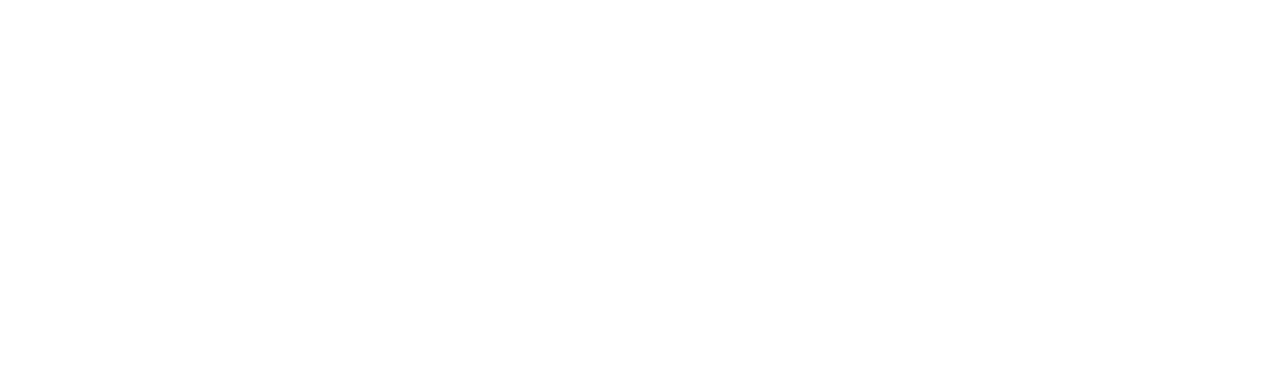
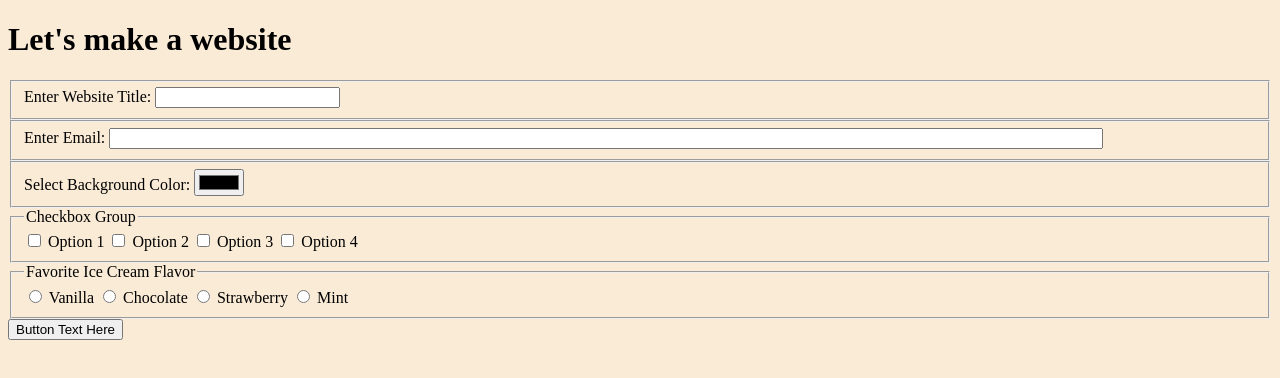
Before and after one commit to nancyyoder/fwd-assignment-2, a plain HTML site: page index.html in a window 1280 px wide. Drawn offline with Linux system fonts and the light colour scheme.

Commit message:
after tuesday class

```diff
--- a/index.html
+++ b/index.html
@@ -3,9 +3,59 @@
     <head>
         <title>FWD Assignment 2</title>
         <meta charset="UTF-8">
-        <link rel="stylesheet" href="styles.css">
+        <link rel="stylesheet" href="main.css">
         <script defer src="scripts.js"></script>
     </head>
 
+    <body>
+        <h1>Let's make a website</h1>
+        <form>
+            <fieldset>
+                <label for="first-text-input">Enter Website Title:</label>
+                <input id="first-text-input" type="text">
+            </fieldset>
+            <fieldset>
+                <label for="email-input">Enter Email:</label>
+                <input id="email-input" type="email">
+            </fieldset>
+            <fieldset>
+                <label id="color-input">Select Background Color: </label>
+                <input id="color-input" type="color">
+            </fieldset>
+            <fieldset>
+                <legend>Checkbox Group</legend>
 
+                <input type="checkbox" id="check-1" name="checkbox-group">
+                <label for="check-1">Option 1</label>
+
+                <input type="checkbox" id="check-2" name="checkbox-group">
+                <label for="check-2">Option 2</label>
+
+                <input type="checkbox" id="check-3" name="checkbox-group">
+                <label for="check-3">Option 3</label>
+
+                <input type="checkbox" id="check-4" name="checkbox-group">
+                <label for="check-4">Option 4</label>
+            </fieldset>
+
+            <fieldset>
+                <legend>Favorite Ice Cream Flavor</legend>
+
+                <input type="radio" id="vanilla" name="icecream">
+                <label for="vanilla">Vanilla</label>
+
+                <input type="radio" id="chocolate" name="icecream">
+                <label for="chocolate">Chocolate</label>
+
+                <input type="radio" id="strawberry" name="icecream">
+                <label for="strawberry">Strawberry</label>
+
+                <input type="radio" id="mint" name="icecream">
+                <label for="mint">Mint</label>
+            </fieldset>
+
+            <button type="button" id="btn-1">Button Text Here</button>
+
+        </form>
+    </body>
 </html>
--- /dev/null
+++ b/main.css
@@ -0,0 +1,7 @@
+body{
+    background-color: antiquewhite;
+}
+
+input[type="email"]{
+    width: 80%;
+}
--- a/scripts.js
+++ b/scripts.js
@@ -0,0 +1,24 @@
+const btn = document.getElementById('btn-1');
+
+btn.addEventListener('click', () => {
+    //process form here
+
+    //text input
+    const firstTextInput = document.getElementById('first-text-input');
+    console.log(firstTextInput.value);
+
+    //color input
+    // const colorInput = document.querySelector('#color-input');
+
+    // COLOR INPUT NOT WORKING
+    const colorInput = document.getElementById('color-input');
+    console.log(document.getElementById('color-input').value);
+    console.log('here', colorInput.value);
+    const form = document.querySelector('form');
+    form.style.backgroundColor = colorInput.value;
+
+    //checkboxes input
+    // const checkboxesElement = document.querySelector('#checkboxes');
+    // const checkboxes = checkboxesElement.querySelectorAll('input');
+
+})
```
Also changed, not shown: styles.css (deleted).
